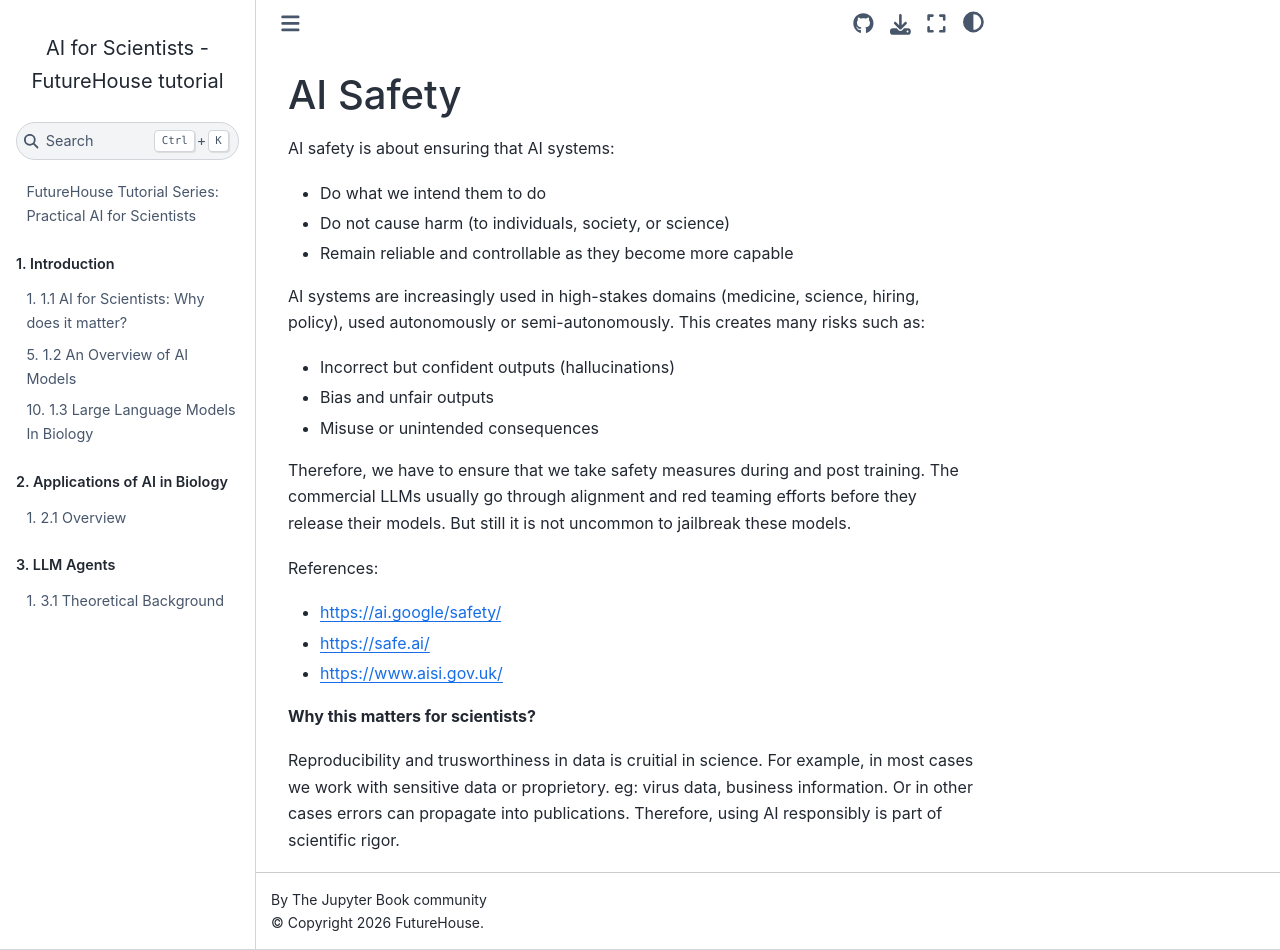
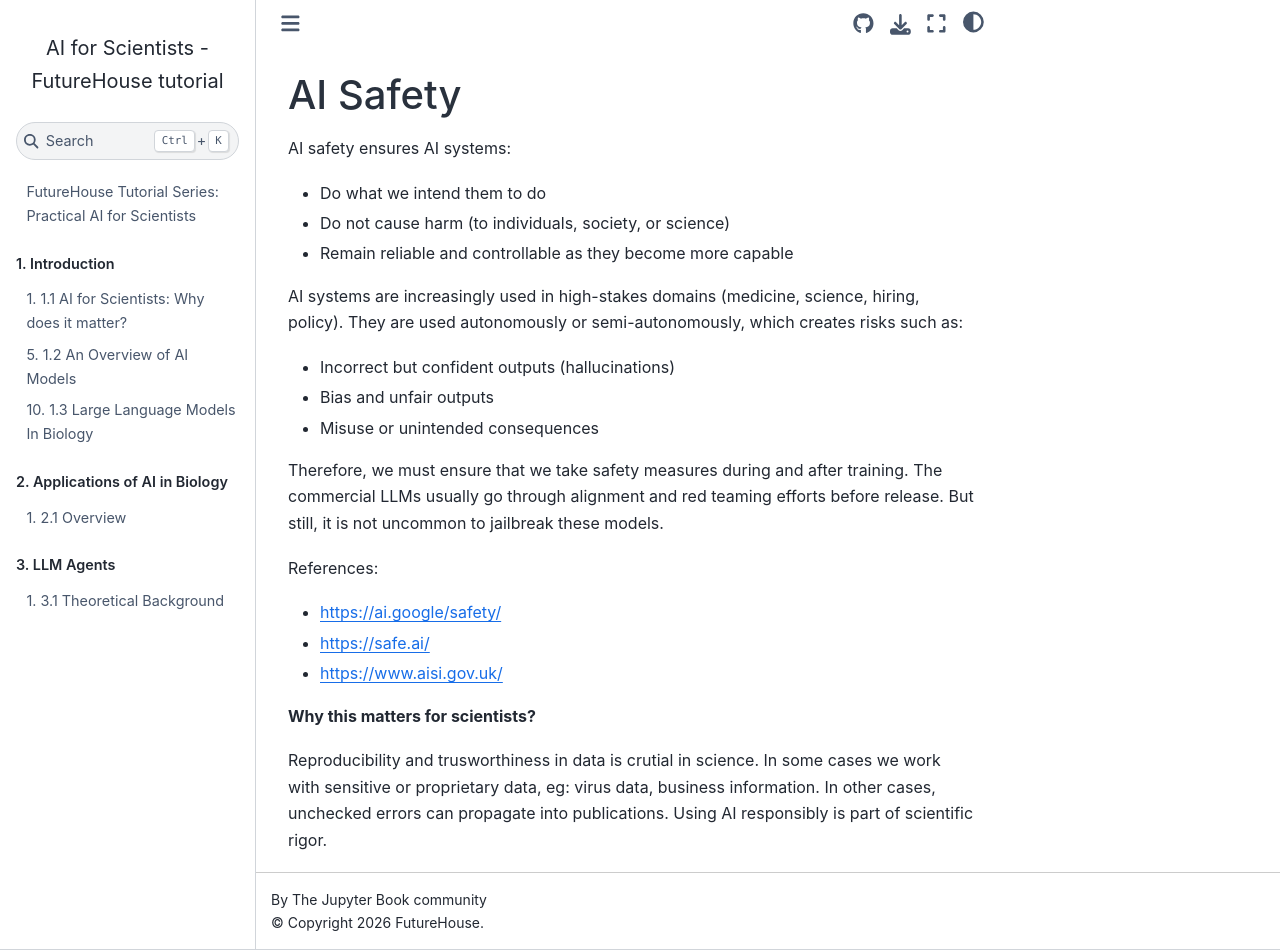
Before and after one commit to Future-House/tutorial-series, a Jupyter Book: the page built from chapter_3/safety.md, in a window 1280 px wide and 950 px high. Built offline with Jupyter Book 1.0.4 settings and Sphinx 7.4.7 and the Sphinx Book theme 1.1.4, drawn with Linux system fonts in a browser that asks for light colours; pages that are not in the unit, such as notebooks, are missing from menus.

Commit message:
kiki edits saftey.md

```diff
--- a/chapter_3/safety.md
+++ b/chapter_3/safety.md
@@ -1,18 +1,18 @@
 # AI Safety
 
-AI safety is about ensuring that AI systems:
+AI safety ensures AI systems:
 
 - Do what we intend them to do
 - Do not cause harm (to individuals, society, or science)
 - Remain reliable and controllable as they become more capable
 
-AI systems are increasingly used in high-stakes domains (medicine, science, hiring, policy), used autonomously or semi-autonomously. This creates many  risks such as:
+AI systems are increasingly used in high-stakes domains (medicine, science, hiring, policy). They are used autonomously or semi-autonomously, which creates risks such as:
 
 - Incorrect but confident outputs (hallucinations)
 - Bias and unfair outputs
 - Misuse or unintended consequences
 
-Therefore, we have to ensure that we take safety measures during and post training. The commercial LLMs usually go through alignment and red teaming efforts before they release their models. But still it is not uncommon to jailbreak these models.
+Therefore, we must ensure that we take safety measures during and after training. The commercial LLMs usually go through alignment and red teaming efforts before release. But still, it is not uncommon to jailbreak these models.
 
 References:
 - https://ai.google/safety/
@@ -21,4 +21,4 @@ References:
 
 **Why this matters for scientists?**
 
-Reproducibility and trusworthiness in data is cruitial in science. For example, in most cases we work with sensitive data or proprietory. eg: virus data, business information. Or in other cases errors can propagate into publications. Therefore, using AI responsibly is part of scientific rigor.
+Reproducibility and trusworthiness in data is crutial in science. In some cases we work with sensitive or proprietary data, eg: virus data, business information. In other cases, unchecked errors can propagate into publications. Using AI responsibly is part of scientific rigor.
```
